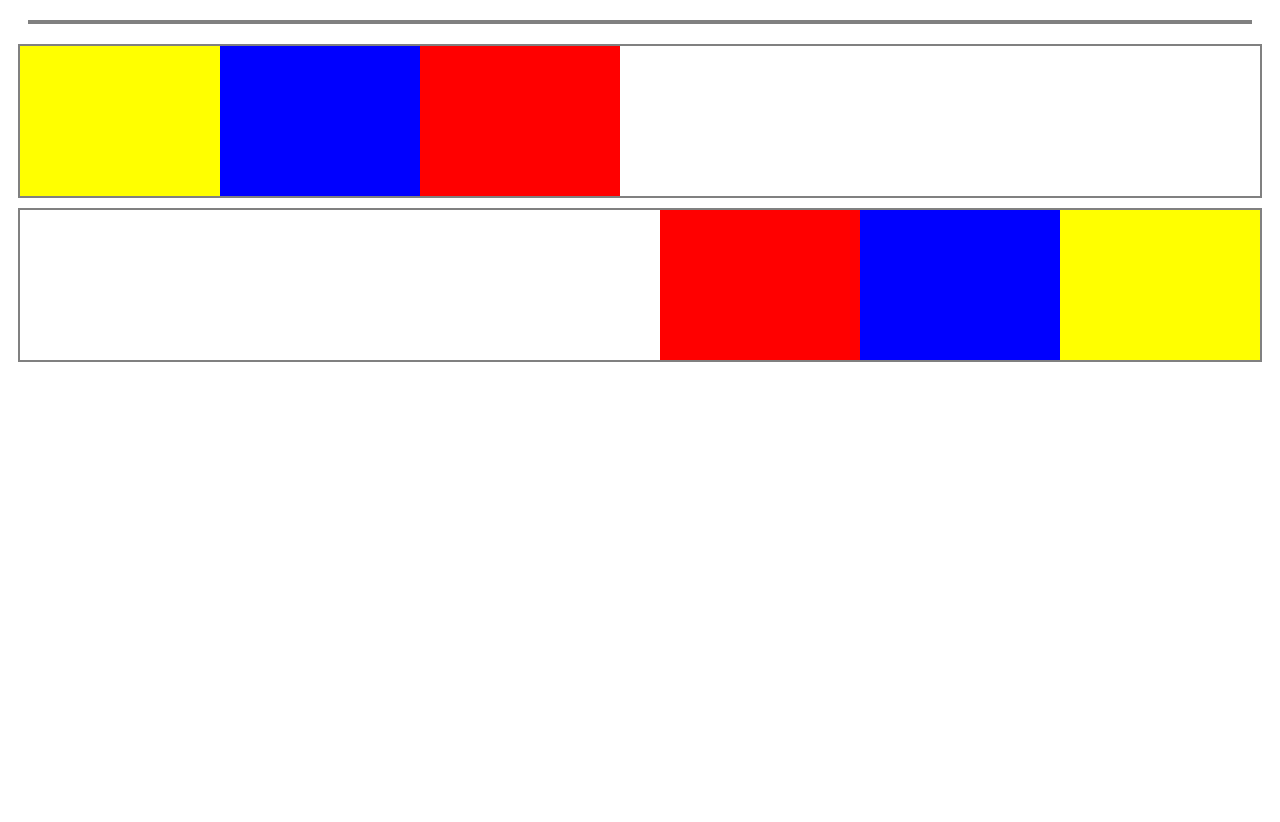
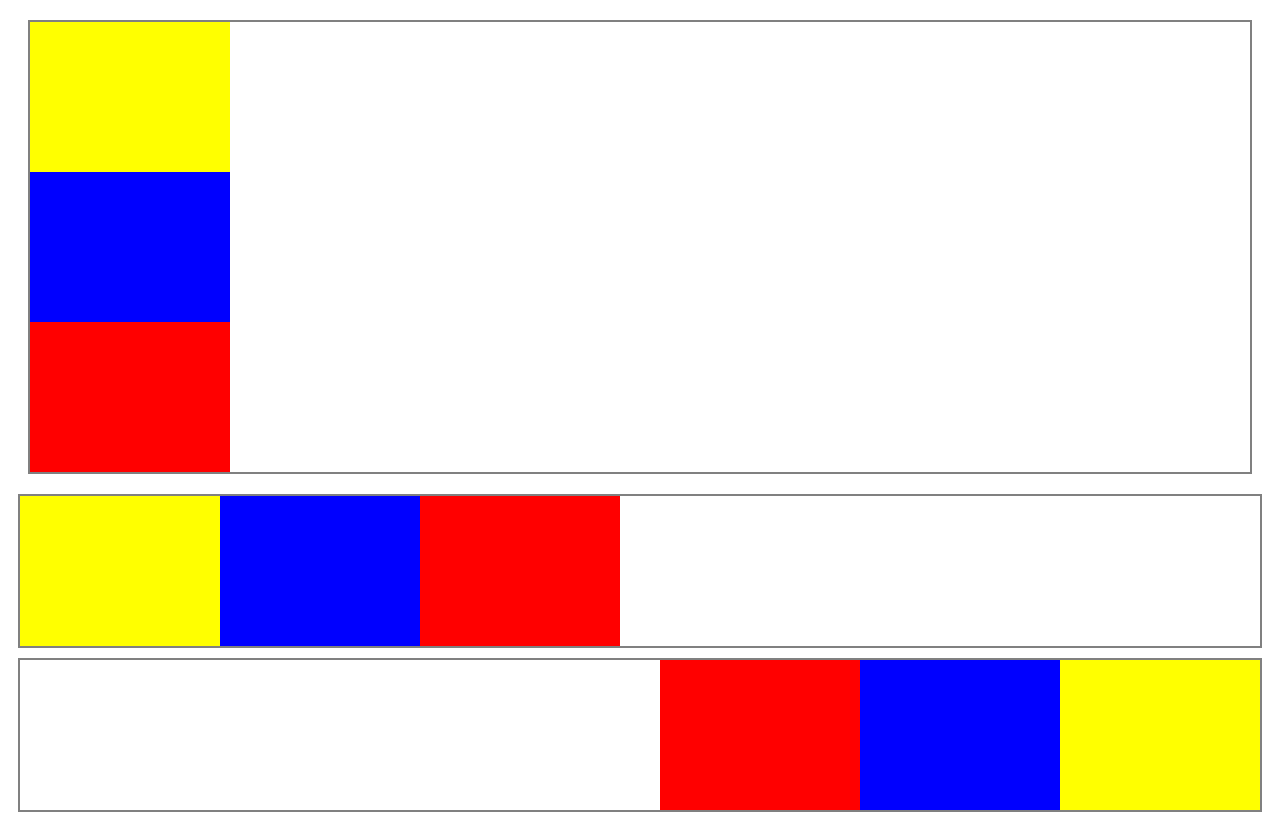
Before and after one commit to Nad138/Leccion-28-enunciados, a plain HTML site: page index.html in a window 1280 px wide. Before the commit the page ends 800 px from the top, so only its background shows below. Drawn offline with Linux system fonts and the light colour scheme.

Commit message:
unidas las 3 ramas en el master

```diff
--- a/assets/css/main.css
+++ b/assets/css/main.css
@@ -1,9 +1,16 @@
-
+/* Estructura básica */
 section{
 	border:  gray 2px solid;
 	margin: 20px;
-	display: block;
+
 }
+
+/* Estructura inicial: divs con sus background */
+div{
+	height: 150px;
+	width: 200px;
+}
+
 div.amarillo{
 	background-color: yellow;
 }
@@ -16,12 +23,14 @@ div.rojo{
 	background-color: red;
 	}
 
+
+/* Ejercicio dos: punto 1 (display: left) */
+
 section.ejercicio-2{
 	border:  gray 2px solid;
 	margin: 10px;
 	overflow: auto;
 }
-
 
 section.ejercicio-2 div{
 	height: 150px;
@@ -29,6 +38,8 @@ section.ejercicio-2 div{
 	float: left;
 }
 
+
+/* Ejercicio tres: punto 2(display:right) */
 section.ejercicio-3{
 	border:  gray 2px solid;
 	margin: 10px;
```
